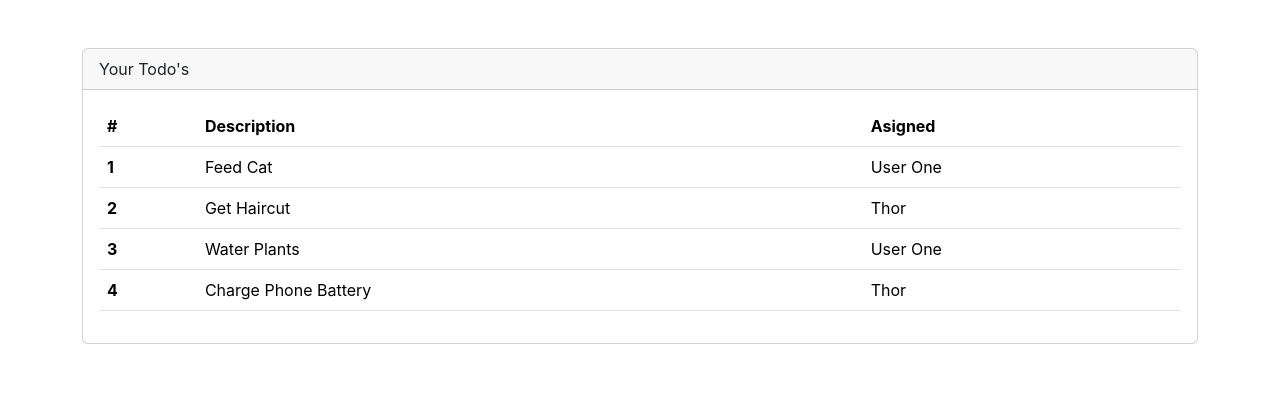
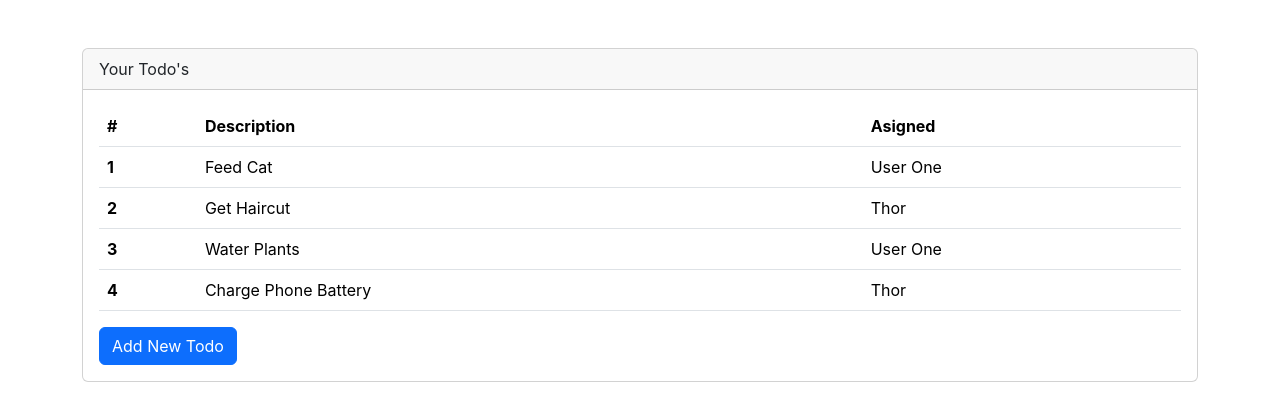
Before and after one commit to reski-id/React, a React (Create React App) app: page / in a window 1280 px wide. Shown: the top 420 px of the page. Built offline with nearby package versions, Linux system fonts and the light colour scheme.

Commit message:
use State; button add newTodo

```diff
--- a/src/App.js
+++ b/src/App.js
@@ -1,13 +1,25 @@
+import React, {useState} from 'react';
 import './App.css';
 import TodoTables from './components/TodoTables';
 
 function App() {
-  const todos  = [
-    {RowsNumber : 1, RowsItems: "Feed Cat", RowsAssigned : "User One"},
-    {RowsNumber : 2, RowsItems: "Get Haircut", RowsAssigned : "Thor"},
-    {RowsNumber : 3, RowsItems: "Water Plants", RowsAssigned : "User One"},
-    {RowsNumber : 4, RowsItems: "Charge Phone Battery", RowsAssigned : "Thor"},
-  ]
+  const [todos, setTodos]  =  useState(
+    [
+      {RowsNumber : 1, RowsItems: "Feed Cat", RowsAssigned : "User One"},
+      {RowsNumber : 2, RowsItems: "Get Haircut", RowsAssigned : "Thor"},
+      {RowsNumber : 3, RowsItems: "Water Plants", RowsAssigned : "User One"},
+      {RowsNumber : 4, RowsItems: "Charge Phone Battery", RowsAssigned : "Thor"},
+    ]
+
+  )
+  const addTodo = () =>{
+    if (todos.length>0){
+      const newTodo = {
+        RowsNumber : todos.length+1, RowsItems: "Think todo", RowsAssigned : "From Click Event"
+      }
+      setTodos(todos => [...todos, newTodo]);
+    }
+  }
   return (
     <div className='mt-5 container'>
       <div className='card'>
@@ -16,6 +28,10 @@ function App() {
         </div>
         <div className='card-body'>
           <TodoTables todos={todos}/>
+          <button className='btn btn-primary' onClick={
+            addTodo
+          }>
+            Add New Todo</button>
         </div>
       </div>
     </div>
```
